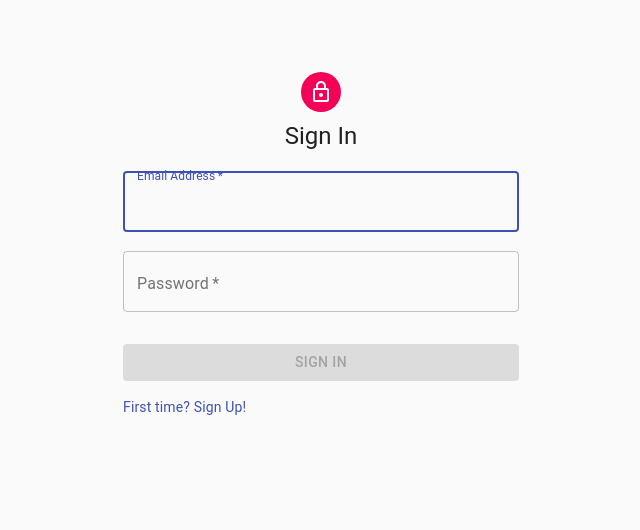
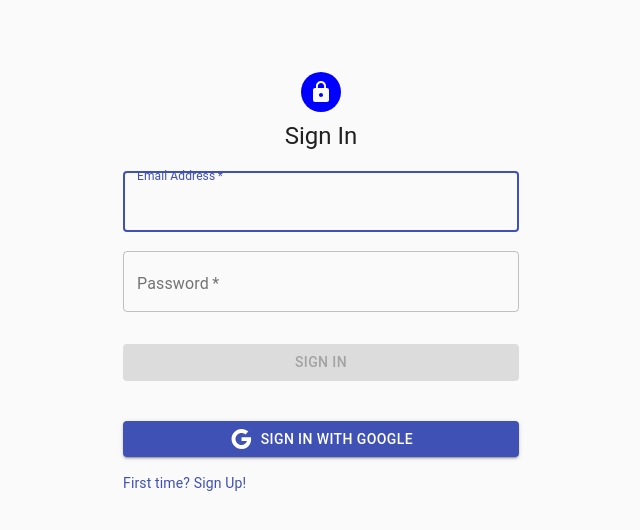
Before and after one commit to gsasaki23/assemble2, a React (Create React App) app: page /signin in a window 1280 px wide. Shown: the top 530 px of the page, without its empty margins (319-959 px from the left). Built offline with nearby package versions, Linux system fonts and the light colour scheme.

Commit message:
signup and signin auth

```diff
--- a/src/pages/Home.js
+++ b/src/pages/Home.js
@@ -84,7 +84,6 @@ const Home = (props) => {
 
         const authToken = localStorage.getItem('AssembleAuthToken');
 		// TODO: Verify Token with firebase
-        console.log(authToken);
         if (!authToken) {
             console.log("User is logged out. Transferring to /signin")
             navigate(`/signin`);
--- a/src/pages/Signin.js
+++ b/src/pages/Signin.js
@@ -1,6 +1,7 @@
 // Utility Imports
 import { useEffect, useState } from 'react';
 import { navigate } from '@reach/router';
+import { auth, provider, signInWithEmailAndPassword, signInWithPopup } from '../util/auth';
 
 // @material-ui Imports
 import Avatar from '@material-ui/core/Avatar';
@@ -9,11 +10,12 @@ import CssBaseline from '@material-ui/core/CssBaseline';
 import TextField from '@material-ui/core/TextField';
 import Link from '@material-ui/core/Link';
 import Grid from '@material-ui/core/Grid';
-import LockOutlinedIcon from '@material-ui/icons/LockOutlined';
 import Typography from '@material-ui/core/Typography';
 import withStyles from '@material-ui/core/styles/withStyles';
 import Container from '@material-ui/core/Container';
-import CircularProgress from '@material-ui/core/CircularProgress';
+import LockIcon from '@mui/icons-material/Lock';
+import CircularProgress from '@mui/material/CircularProgress';
+import GoogleIcon from '@mui/icons-material/Google';
 const styles = (theme) => ({
 	paper: {
 		marginTop: theme.spacing(8),
@@ -23,7 +25,7 @@ const styles = (theme) => ({
 	},
 	avatar: {
 		margin: theme.spacing(1),
-		backgroundColor: theme.palette.secondary.main
+		backgroundColor: "blue"
 	},
 	form: {
 		width: '100%',
@@ -54,14 +56,14 @@ const Signin = (props) => {
         console.log("Showing Signin Component");
         // console.log(props);
         if (localStorage.AssembleAuthToken){
-            console.log("~ User is already signed in. Let them through!")
+            console.log("       User is already signed in. Let them through!")
             navigate(`/`);
         }
     }, [props]);
 
     // Update the email/password state when typing
     const changeHandler = e => {
-        console.log(e.target.name + " was changed");
+        // console.log("       " + e.target.name + " was changed");
         if (e.target.name === "email"){
             setEmail(e.target.value);
         }
@@ -71,22 +73,44 @@ const Signin = (props) => {
 	};
 
     // Verify the email/password when SIGN IN button is clicked
-    const submitHandler = e => {
+    const regularSubmitHandler = async (e) => {
         e.preventDefault();
-        console.log("SIGN IN was clicked");
+        setLoading(true);
+        // console.log("       SIGN IN was clicked");
 
+        await signInWithEmailAndPassword(auth, email, password)
+            .then((result) => {
+                console.log(`TODO: Fetch user from Firestore db`);
+
+                localStorage.setItem('AssembleAuthToken', result.user.accessToken);
+                setLoading(false);
+                navigate(`/`);
+            })
+            .catch((error) => {
+                // TODO: Catch common errors
+                window.alert(error.message);
+                setLoading(false);
+            });
+    }
+
+    // Show Google Sign-In Popup when SIGN IN WITH GOOGLE button is clicked
+    const googleSubmitHandler = async (e) => {
+        e.preventDefault();
         setLoading(true);
-        const userData = { email, password };
-        console.log(`TODO: Attempt sign-in with ${userData}`)
 
-        // successful
-        // localStorage.setItem('AuthToken', `Bearer ${response.data.token}`);
-        localStorage.setItem('AssembleAuthToken', `TEMP`);
-        setLoading(false);
-        navigate(`/`);
+        signInWithPopup(auth, provider)
+            .then(result => {
+                console.log(`TODO: Fetch user from Firestore db`);
 
-        // unsuccessful
-        // error handling..
+                localStorage.setItem('AssembleAuthToken', result.user.accessToken);
+                setLoading(false);
+                navigate(`/`);
+            })
+            .catch((error) => {
+                // TODO: Catch common errors
+                window.alert(error.message);
+                setLoading(false);
+            });
     }
 
     return (<>
@@ -95,7 +119,7 @@ const Signin = (props) => {
 
             <div className={classes.paper}>
                 <Avatar className={classes.avatar}>
-                    <LockOutlinedIcon />
+                    <LockIcon />
                 </Avatar>
                 <Typography component="h1" variant="h5">
                     Sign In
@@ -106,7 +130,11 @@ const Signin = (props) => {
 
                     <TextField id="password" variant="outlined" margin="normal" required fullWidth label="Password" name="password" type="password" autoComplete="current-password" onChange={changeHandler} />
 
-                    <Button type="submit"  variant="contained" fullWidth color="primary" className={classes.submit} onClick={submitHandler} disabled={loading || !email || !password} > Sign In {loading && <CircularProgress size={30} className={classes.progess} />}</Button>
+                    <Button type="submit"  variant="contained" fullWidth color="primary" className={classes.submit} onClick={regularSubmitHandler} disabled={loading || !email || !password} > Sign In {loading && <CircularProgress size={30} className={classes.progess} />}</Button>
+
+                    <Button type="submit"  variant="contained" fullWidth color="primary" className={classes.submit} onClick={googleSubmitHandler} hidden={loading && true}>
+                        <GoogleIcon/> &nbsp; Sign in with Google
+                    </Button>
 
                     <Grid container>
                         <Grid item>
--- a/src/pages/Signup.js
+++ b/src/pages/Signup.js
@@ -1,6 +1,7 @@
 // Utility Imports
 import { useEffect, useState } from 'react';
 import { navigate } from '@reach/router';
+import { auth, createUserWithEmailAndPassword } from '../util/auth';
 
 // @material-ui Imports
 import Avatar from '@material-ui/core/Avatar';
@@ -9,11 +10,11 @@ import CssBaseline from '@material-ui/core/CssBaseline';
 import TextField from '@material-ui/core/TextField';
 import Link from '@material-ui/core/Link';
 import Grid from '@material-ui/core/Grid';
-import LockOutlinedIcon from '@material-ui/icons/LockOutlined';
 import Typography from '@material-ui/core/Typography';
 import Container from '@material-ui/core/Container';
 import withStyles from '@material-ui/core/styles/withStyles';
-import CircularProgress from '@material-ui/core/CircularProgress';
+import LockIcon from '@mui/icons-material/Lock';
+import CircularProgress from '@mui/material/CircularProgress';
 const styles = (theme) => ({
 	paper: {
 		marginTop: theme.spacing(8),
@@ -23,7 +24,7 @@ const styles = (theme) => ({
 	},
 	avatar: {
 		margin: theme.spacing(1),
-		backgroundColor: theme.palette.secondary.main
+		backgroundColor: "blue"
 	},
 	form: {
 		width: '100%', // Fix IE 11 issue.
@@ -53,14 +54,14 @@ const Signup = (props) => {
         console.log("Showing Signup Component");
         // console.log(props);
         if (localStorage.AssembleAuthToken){
-            console.log("~ User is already signed in. Let them through!")
+            console.log("       User is already signed in. Let them through!")
             navigate(`/`);
         }
     }, [props]);
 
     // Update the respective state when typing
     const changeHandler = e => {
-        console.log(e.target.name + " was changed");
+        // console.log(e.target.name + " was changed");
         if (e.target.name === "firstName"){
             setFirstName(e.target.value);
         }
@@ -86,22 +87,26 @@ const Signup = (props) => {
 	};
 
     // Verify the form info when SIGN IN button is clicked
-    const submitHandler = e => {
+    const regularSubmitHandler = async (e) => {
         e.preventDefault();
-        console.log("SIGN UP was clicked");
+        setLoading(true);
+        // console.log("SIGN UP was clicked");
 
-        setLoading(true);
-        const newUserData = { firstName, lastName, userName, email, password, confirmPassword };
-        console.log(`TODO: Attempt registration with ${newUserData}`)
+        await createUserWithEmailAndPassword(auth, email, password)
+            .then((result) => {
+                console.log(`TODO: Firestore db registration of firstName, lastName, userName`)
+                // const userUID = result.user.uid;
+                // const newUserData = { firstName, lastName, userName, email, password, confirmPassword };
 
-        // successful
-        // localStorage.setItem('AuthToken', `Bearer ${response.data.token}`);
-        localStorage.setItem('AssembleAuthToken', `TEMP`);
-        setLoading(false);
-        navigate(`/`);
-
-        // unsuccessful
-        // error handling..
+                localStorage.setItem('AssembleAuthToken', result.user.accessToken);
+                setLoading(false);
+                navigate(`/`);
+            })
+            .catch((error) => {
+                // TODO: Catch common errors
+                window.alert(error.message);
+                setLoading(false);
+            });
     }
 
     return (<>
@@ -110,7 +115,7 @@ const Signup = (props) => {
 
             <div className={classes.paper}>
                 <Avatar className={classes.avatar}>
-                    <LockOutlinedIcon />
+                    <LockIcon />
                 </Avatar>
                 <Typography component="h1" variant="h5">
                     Sign Up
@@ -138,7 +143,7 @@ const Signup = (props) => {
                             <TextField id="confirmPassword" variant="outlined" required fullWidth name="confirmPassword" label="Confirm Password" type="password" autoComplete="current-password" onChange={changeHandler} />
                         </Grid>
                     </Grid>
-                    <Button type="submit" fullWidth variant="contained" color="primary" className={classes.submit} onClick={submitHandler} disabled={loading || !firstName || !lastName || !userName || !email || !password || !confirmPassword  }>
+                    <Button type="submit" fullWidth variant="contained" color="primary" className={classes.submit} onClick={regularSubmitHandler} disabled={loading || !firstName || !lastName || !userName || !email || !password || !confirmPassword  }>
                         Sign Up
                         {loading && <CircularProgress size={30} className={classes.progess} />}
                     </Button>
--- /dev/null
+++ b/src/util/auth.js
@@ -0,0 +1,20 @@
+// Firebase
+import { initializeApp } from "firebase/app";
+import { getAuth, createUserWithEmailAndPassword, signInWithEmailAndPassword, signInWithPopup, GoogleAuthProvider } from "firebase/auth";
+
+// Firebase Configuration
+const app = initializeApp({
+    apiKey: "AIzaSyBQLB16rt3W4N3uljV_x2wR1L6GVWX388k",
+    authDomain: "assemble2-b630f.firebaseapp.com",
+    projectId: "assemble2-b630f",
+    storageBucket: "assemble2-b630f.appspot.com",
+    messagingSenderId: "1040474124604",
+    appId: "1:1040474124604:web:b5a23c8e08570692c3ae39",
+    measurementId: "G-0ZSWJE6P62"
+});
+const auth = getAuth(app);
+const provider = new GoogleAuthProvider();
+
+export {
+    auth, provider, createUserWithEmailAndPassword, signInWithEmailAndPassword, signInWithPopup
+}
```
Also changed, not shown: src/util/firebase.js (renamed from src/backend/firebase.js).
